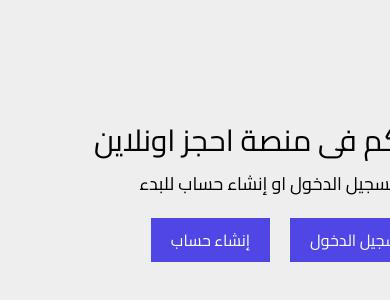
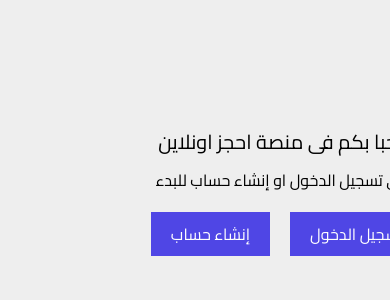
Before and after one commit to alieldeba/ahgezdroosk, a React (Vite) app: page / in a window 390 px wide. Shown: the part 230-530 px from the top of the page. Built offline with nearby package versions, Linux system fonts and the light colour scheme.

Commit message:
Update BeginningScreen.jsx

```diff
--- a/src/pages/BeginningScreen.jsx
+++ b/src/pages/BeginningScreen.jsx
@@ -3,8 +3,8 @@ import { Link } from "react-router-dom";
 export default function BeginningScreen() {
   return (
     <section className="text-center h-screen flex flex-col justify-center items-center">
-      <h1 className="text-3xl mb-3">مرحبا بكم فى منصة احجز اونلاين</h1>
-      <p className="text-lg">يرجى تسجيل الدخول او إنشاء حساب للبدء</p>
+      <h1 className="text-xl lg:text-3xl mb-3">مرحبا بكم فى منصة احجز اونلاين</h1>
+      <p className="text-md lg:text-lg">يرجى تسجيل الدخول او إنشاء حساب للبدء</p>
       <div className="flex mt-5">
         <Link
           to="/login"
```
